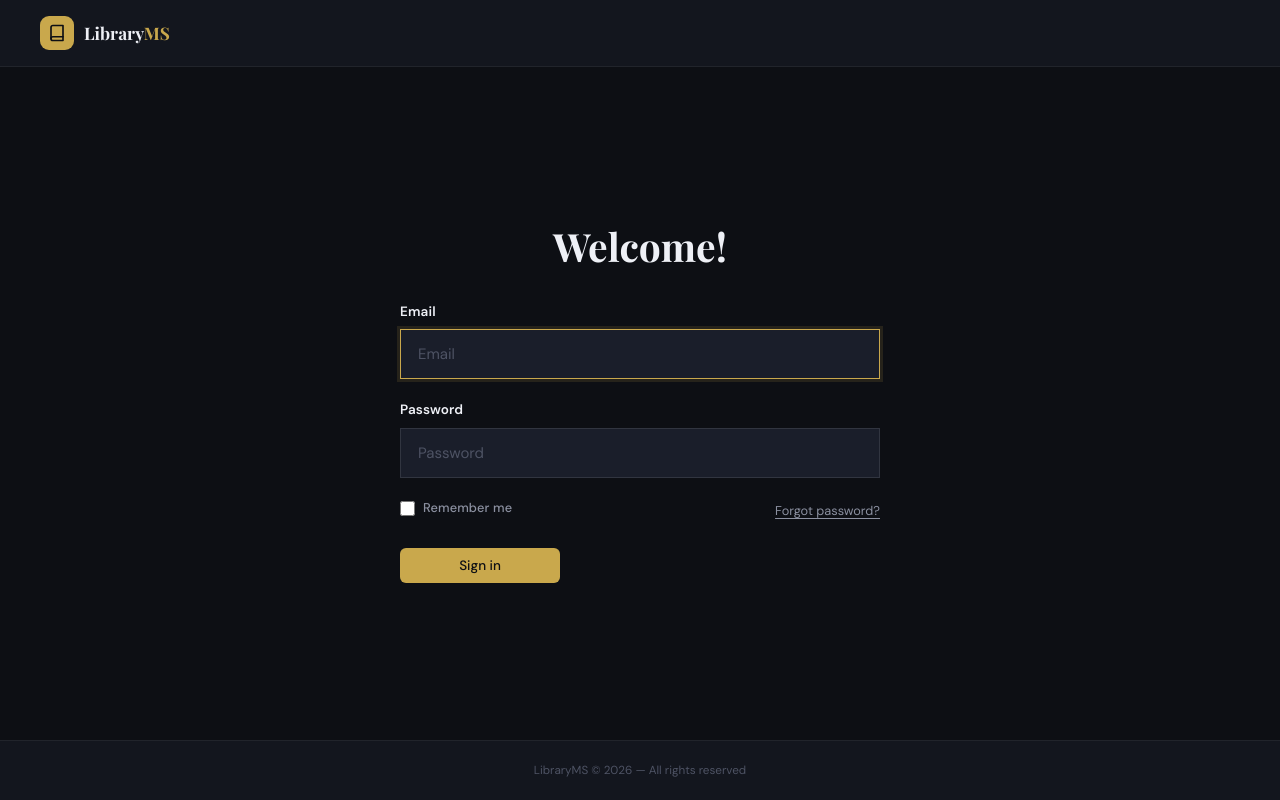
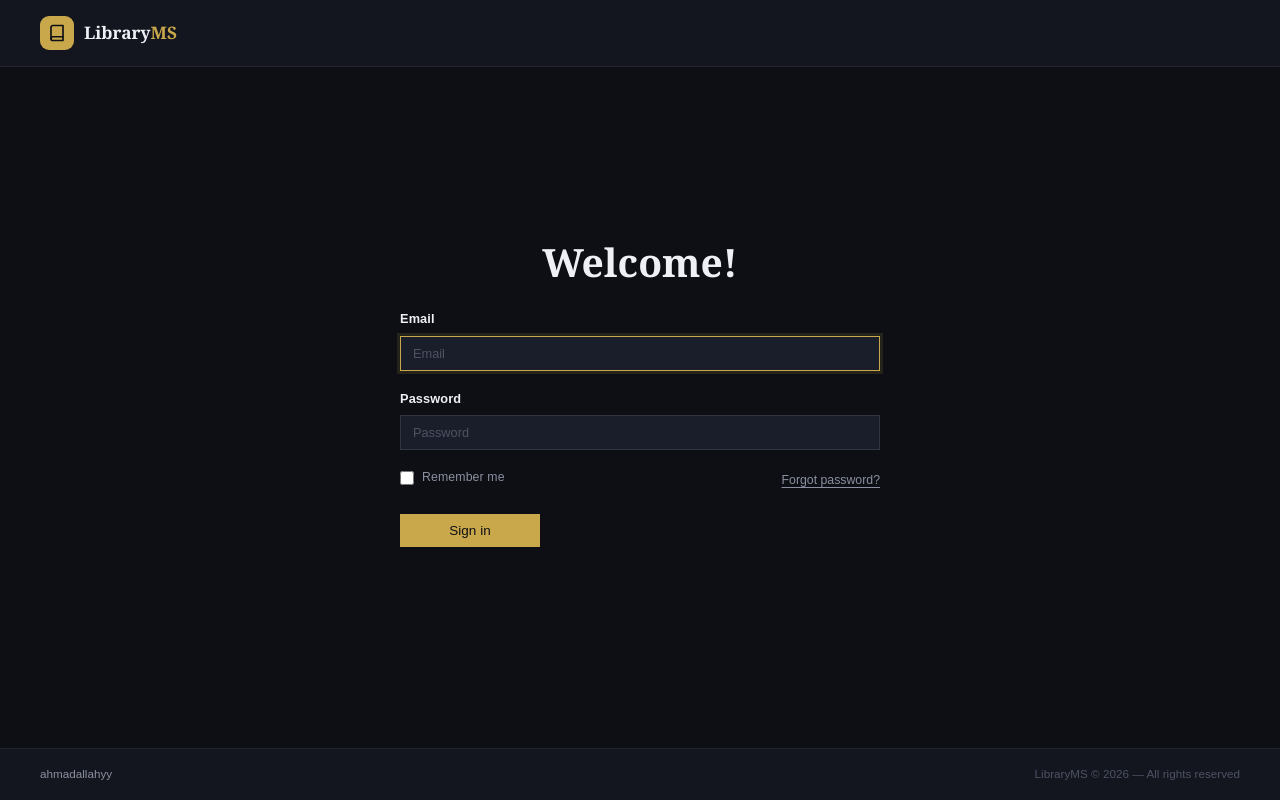
Before and after one commit to ahmadallahyy-crypto/sch-library-management-system-front-end-, a React (Vite) app: page /login in a window 1280 px wide. Built offline with nearby package versions, Linux system fonts and the light colour scheme.

Commit message:
did some the modification and added some new features

```diff
--- a/index.html
+++ b/index.html
@@ -2,13 +2,12 @@
 <html lang="en">
   <head>
     <meta charset="UTF-8" />
-    <link rel="icon" type="image/svg+xml" href="/favicon.svg" />
+
     <meta name="viewport" content="width=device-width, initial-scale=1.0" />
     <title>LibraryMS — Library Management System</title>
     <link rel="preconnect" href="https://fonts.googleapis.com" />
     <link rel="preconnect" href="https://fonts.gstatic.com" crossorigin />
-    <link href="https://fonts.googleapis.com/css2?family=Playfair+Display:wght@500;600;700&family=DM+Sans:ital,opsz,wght@0,9..40,300;0,9..40,400;0,9..40,500;0,9..40,600;1,9..40,300&display=swap" rel="stylesheet" />
-  </head>
+   <link rel="stylesheet" href="https://cdnjs.cloudflare.com/ajax/libs/font-awesome/6.4.0/css/all.min.css" />
   <body>
     <div id="root"></div>
     <script type="module" src="/src/main.jsx"></script>
--- a/src/pages/Login.jsx
+++ b/src/pages/Login.jsx
@@ -119,7 +119,8 @@ export default function Login() {
 
       {/* ── Footer ── */}
       <footer className="login-footer">
-        LibraryMS &copy; {new Date().getFullYear()} — All rights reserved
+        <span className="login-footer-left">ahmadallahyy</span>
+        <span className="login-footer-right">LibraryMS &copy; {new Date().getFullYear()} — All rights reserved</span>
       </footer>
 
     </div>
--- a/src/styles/Login.css
+++ b/src/styles/Login.css
@@ -25,7 +25,7 @@
 .login-nav-logo-icon {
   width: 34px; height: 34px;
   background: var(--accent);
-  border-radius: 9px;
+  border-radius: 9px; /* logo icon keeps its rounded square look */
   display: flex; align-items: center; justify-content: center;
   flex-shrink: 0;
 }
@@ -40,12 +40,13 @@
 .login-nav-logo-text span { color: var(--accent); }
 
 /* ── Center content: holds the form, vertically centered ── */
+/* Reduced top padding so "Welcome!" sits much closer to the navbar */
 .login-body {
   flex: 1;
   display: flex;
   align-items: center;
   justify-content: center;
-  padding: 8px 18px; /* reduced top padding so the form sits closer to the navbar */
+  padding: 4px 18px 32px;
 }
 
 .login-box {
@@ -57,7 +58,7 @@
   font-size: 2.6rem;
   font-weight: 700;
   color: var(--text-primary);
-  margin-bottom: 32px;
+  margin-bottom: 24px; /* reduced gap below heading */
   text-align: center;
   line-height: 1.15;
 }
@@ -66,23 +67,23 @@
 .login-form {
   display: flex;
   flex-direction: column;
-  gap: 20px;
+  gap: 18px;
 }
 
 /* ── Field ── */
 .login-field { display: flex; flex-direction: column; }
 
 .login-field label {
-  font-size: 0.9rem;
+  font-size: 0.85rem;
   font-weight: 600;
   color: var(--text-primary);
-  margin-bottom: 7px;
+  margin-bottom: 6px;
 }
 
-/* Input field — square corners, no border-radius */
+/* Input field — smaller container, smaller text, square corners */
 .login-field .input {
-  padding: 14px 17px;
-  font-size: 1rem;
+  padding: 9px 12px;
+  font-size: 0.85rem;
   border: 1px solid var(--border-strong);
   border-radius: 0; /* square corners, no rounding */
   background: var(--bg-elevated);
@@ -100,7 +101,7 @@
 /* ── Inline validation message (e.g. "Please enter a valid email") ── */
 .field-msg {
   margin-top: 5px;
-  font-size: 0.8rem;
+  font-size: 0.78rem;
   color: var(--danger);
   font-weight: 500;
 }
@@ -113,9 +114,9 @@
   padding: 10px 14px;
   background: var(--danger-dim);
   border: 1px solid #f1606330;
-  border-radius: var(--radius-sm);
+  border-radius: 0; /* square corners, consistent with inputs/button */
   color: var(--danger);
-  font-size: 0.85rem;
+  font-size: 0.82rem;
   animation: slideUp 0.2s ease;
 }
 
@@ -130,19 +131,19 @@
   display: flex;
   align-items: center;
   gap: 8px;
-  font-size: 0.85rem;
+  font-size: 0.82rem;
   color: var(--text-secondary);
   cursor: pointer;
 }
 
 .remember-row input[type="checkbox"] {
-  width: 15px; height: 15px;
+  width: 14px; height: 14px;
   accent-color: var(--accent);
   cursor: pointer;
 }
 
 .forgot-link {
-  font-size: 0.85rem;
+  font-size: 0.82rem;
   color: var(--text-secondary);
   text-decoration: underline;
   text-underline-offset: 3px;
@@ -153,26 +154,32 @@
 
 /* ── Sign in button — auto width, left-aligned, square corners ── */
 .login-btn {
-  width: auto;            /* no longer stretches full width */
-  min-width: 160px;       /* keeps a reasonable minimum click target */
+  width: auto;
+  min-width: 140px;
   justify-content: center;
-  padding: 12px 36px;
-  font-size: 0.95rem;
+  padding: 10px 30px;
+  font-size: 0.88rem;
   font-weight: 600;
-  border-radius: 0;       /* square corners, no rounding */
-  margin-top: 4px;
+  border-radius: 0 !important; /* overrides .btn's border-radius from global.css */
+  margin-top: 2px;
   align-self: flex-start; /* sits at the left edge of the form, not centered */
 }
 
 /* ── Footer ── */
+/* Split into two halves: name on the left, copyright on the right */
 .login-footer {
-  text-align: center;
-  padding: 20px 24px;
+  display: flex;
+  align-items: center;
+  justify-content: space-between;
+  padding: 16px 40px;
   font-size: 0.78rem;
   color: var(--text-muted);
   border-top: 1px solid var(--border);
   background: var(--bg-surface);
 }
+
+.login-footer-left { color: var(--text-secondary); }
+.login-footer-right { color: var(--text-muted); }
 
 .login-footer a {
   color: var(--text-secondary);
```
